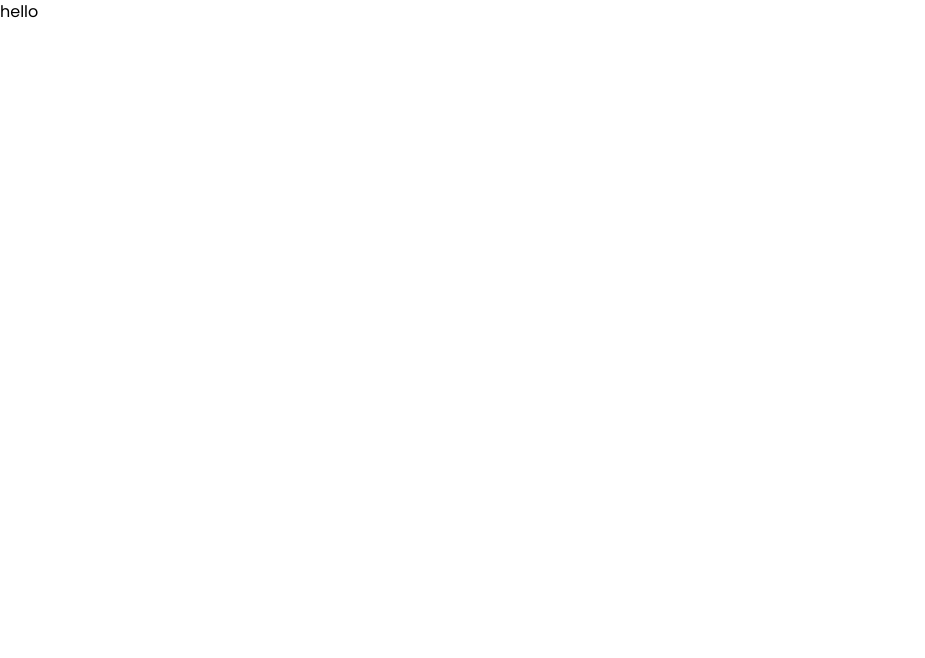
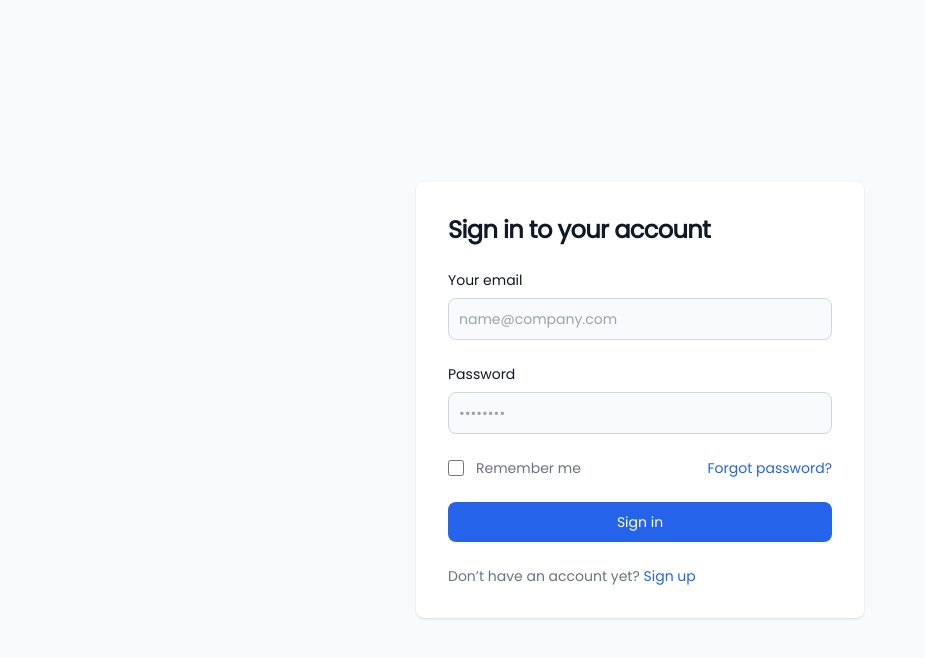
Before and after one commit to user-222005/authapp, a Next.js app: page / in a window 1280 px wide. Shown: the top 658 px of the page, without its empty margins (0-925 px from the left). Built offline with nearby package versions, Linux system fonts and the light colour scheme.

Commit message:
enter first page in login page

```diff
--- a/app/page.js
+++ b/app/page.js
@@ -1,10 +1,12 @@
 // import LoginPage from "@/components/loginPage/loginPage"
+
+import LoginPage from "@/components/loginPage/loginPage";
 
 
 
 const Home=()=>{
   return (
-      <h1>hello</h1>
+      <h1><LoginPage /></h1>
   )
 }
 
```
